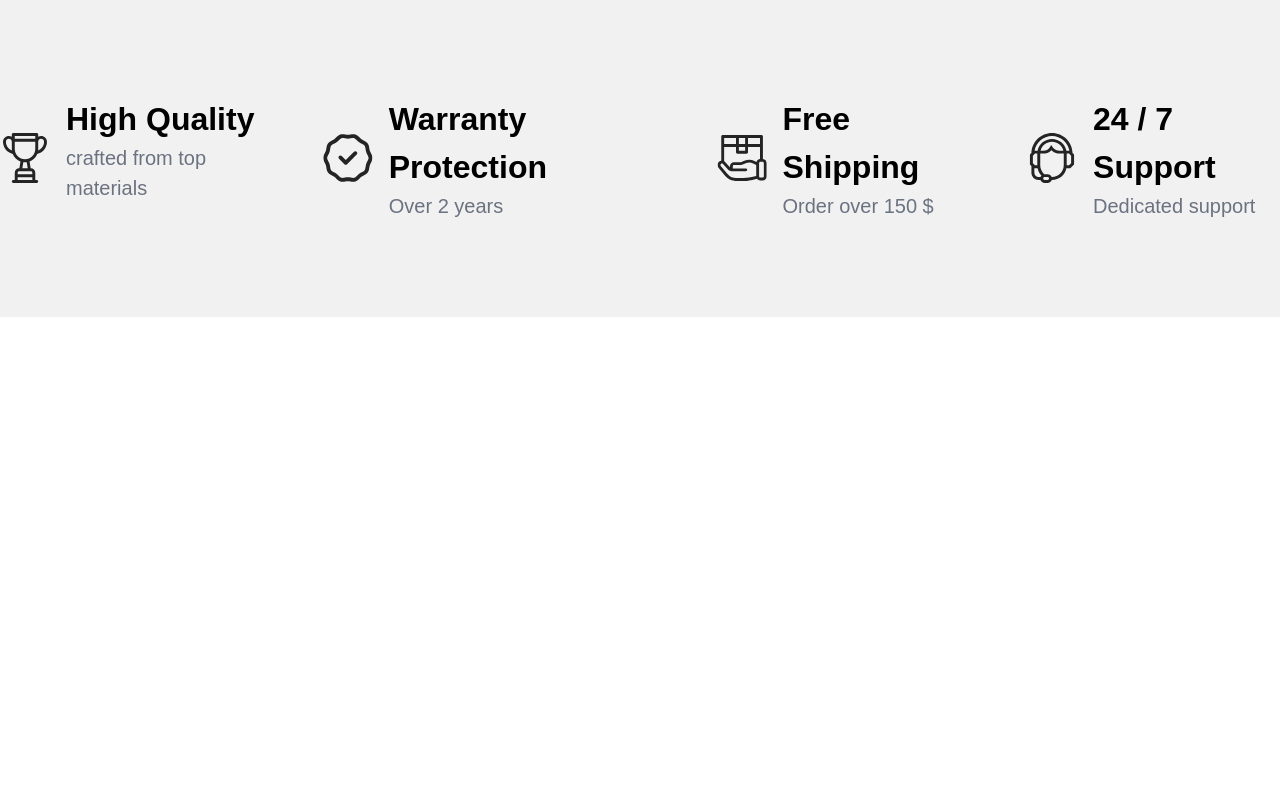
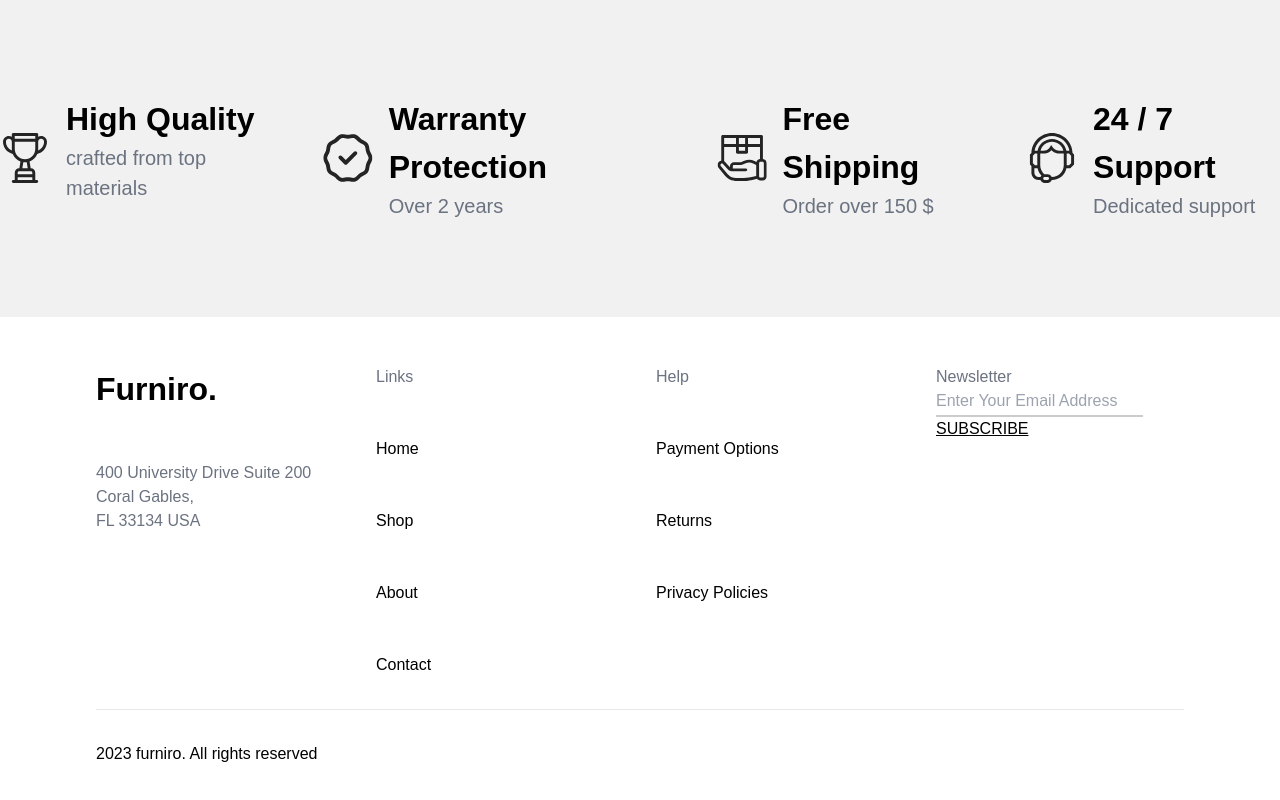
Before and after one commit to JefersonSmith/furniro, a React (Create React App) app in the folder furniro/: page / in a window 1280 px wide. Shown: the part 769-1569 px from the top of the page. Before the commit the page ends 1086 px from the top, so only its background shows below. Built offline with nearby package versions, Linux system fonts and the light colour scheme.

Commit message:
feat: footer

```diff
--- /dev/null
+++ b/furniro/src/components/Footer.tsx
@@ -0,0 +1,62 @@
+import React from "react";
+import './styles.css'; // Importando o arquivo CSS
+
+const Footer: React.FC = () => {
+  return (
+    <div className="footer">
+      <div className="footer-grid">
+        <div>
+          <h3 className="footer-title">Furniro.</h3>
+          <p className="footer-text">
+            400 University Drive Suite 200 Coral Gables,
+          </p>
+          <p className="footer-text">FL 33134 USA</p>
+        </div>
+        <div className="footer-links">
+          <h4 className="footer-heading">Links</h4>
+          <span>
+            <a href="/" className="footer-link">Home</a>
+          </span>
+          <span>
+            <a href="/shop" className="footer-link">Shop</a>
+          </span>
+          <span>
+            <a href="/" className="footer-link">About</a>
+          </span>
+          <span>
+            <a href="/" className="footer-link">Contact</a>
+          </span>
+        </div>
+        <div className="footer-links">
+          <h4 className="footer-heading">Help</h4>
+          <span>
+            <a href="/" className="footer-link">Payment Options</a>
+          </span>
+          <span>
+            <a href="/shop" className="footer-link">Returns</a>
+          </span>
+          <span>
+            <a href="/" className="footer-link">Privacy Policies</a>
+          </span>
+        </div>
+        <div className="footer-newsletter">
+          <h4 className="footer-heading">Newsletter</h4>
+          <form action="/">
+            <input
+              className="footer-input"
+              type="text"
+              placeholder="Enter Your Email Address"
+            />
+            <button className="footer-button" type="submit">
+              SUBSCRIBE
+            </button>
+          </form>
+        </div>
+      </div>
+      <hr className="footer-divider" />
+      <p className="footer-copyright">2023 furniro. All rights reserved</p>
+    </div>
+  );
+};
+
+export default Footer;
--- a/furniro/src/components/styles.css
+++ b/furniro/src/components/styles.css
@@ -111,3 +111,80 @@
   background-color: #f1f1f1; /* Substitua pela cor equivalente a bg-secondary-200 */
   padding: 6rem 0; /* Equivalente a py-24 */
 }
+
+/* Footer */
+
+.footer {
+  padding: 3rem 6rem;
+}
+
+.footer-grid {
+  display: grid;
+  grid-template-columns: repeat(4, 1fr);
+  gap: 2rem;
+}
+
+.footer-title {
+  font-size: 2rem;
+  font-weight: bold;
+  margin-bottom: 3rem;
+}
+
+.footer-text {
+  color: #6b7280; /* Substitua pela cor equivalente a "text-secondaryText" */
+}
+
+.footer-links {
+  display: flex;
+  flex-direction: column;
+  gap: 3rem;
+}
+
+.footer-heading {
+  color: #6b7280; /* Cor do texto secundário */
+}
+
+.footer-link {
+  font-weight: 500;
+  text-decoration: none;
+  color: inherit;
+  transition: all 0.2s ease-in-out;
+}
+
+.footer-link:hover {
+  text-decoration: underline;
+}
+
+.footer-newsletter {
+  margin-bottom: 3rem;
+}
+
+.footer-input {
+  padding-bottom: 2px;
+  margin-right: 1rem;
+  border-bottom: 2px solid #ccc;
+  transition: all 0.2s;
+}
+
+.footer-input:focus {
+  border-bottom: 2px solid #555;
+  outline: none;
+}
+
+.footer-button {
+  text-decoration: underline;
+  transition: font-weight 0.2s ease-in-out;
+}
+
+.footer-button:hover {
+  font-weight: 600;
+}
+
+.footer-divider {
+  margin: 2rem 0;
+}
+
+.footer-copyright {
+  text-align: left;
+  margin-top: 1rem;
+}
--- a/furniro/src/pages/Home.tsx
+++ b/furniro/src/pages/Home.tsx
@@ -2,12 +2,14 @@ import React from "react";
 import HeaderHome from "../components/HeaderHome";
 import CategorySection from "../components/CategorySection";
 import Advantages from "../components/AdvantagesSection";
+import Footer from "../components/Footer";
 const Home = () => {
   return (
     <div>
       <HeaderHome />
       <CategorySection />
       <Advantages />
+      <Footer />
     </div>
   )
 }
```
